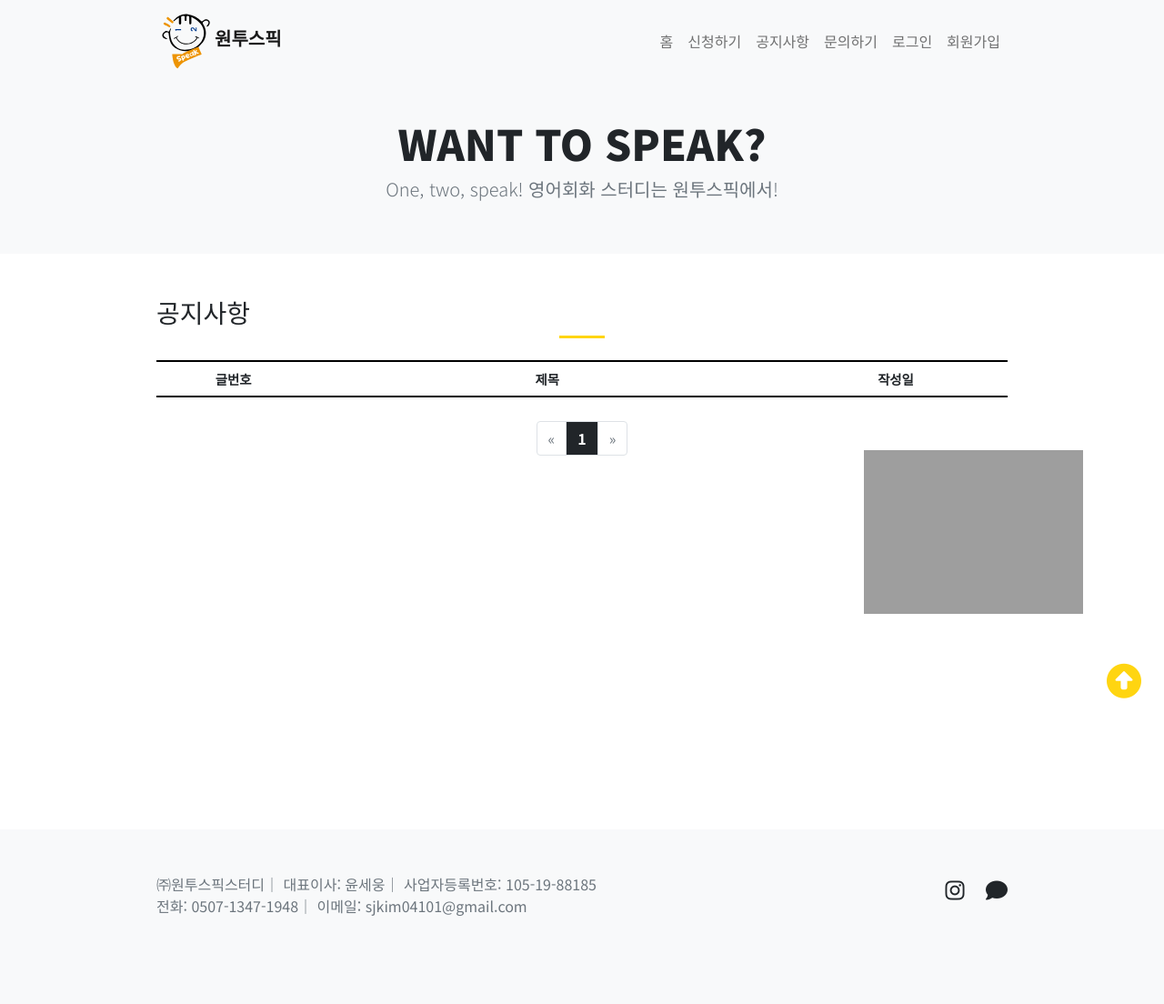
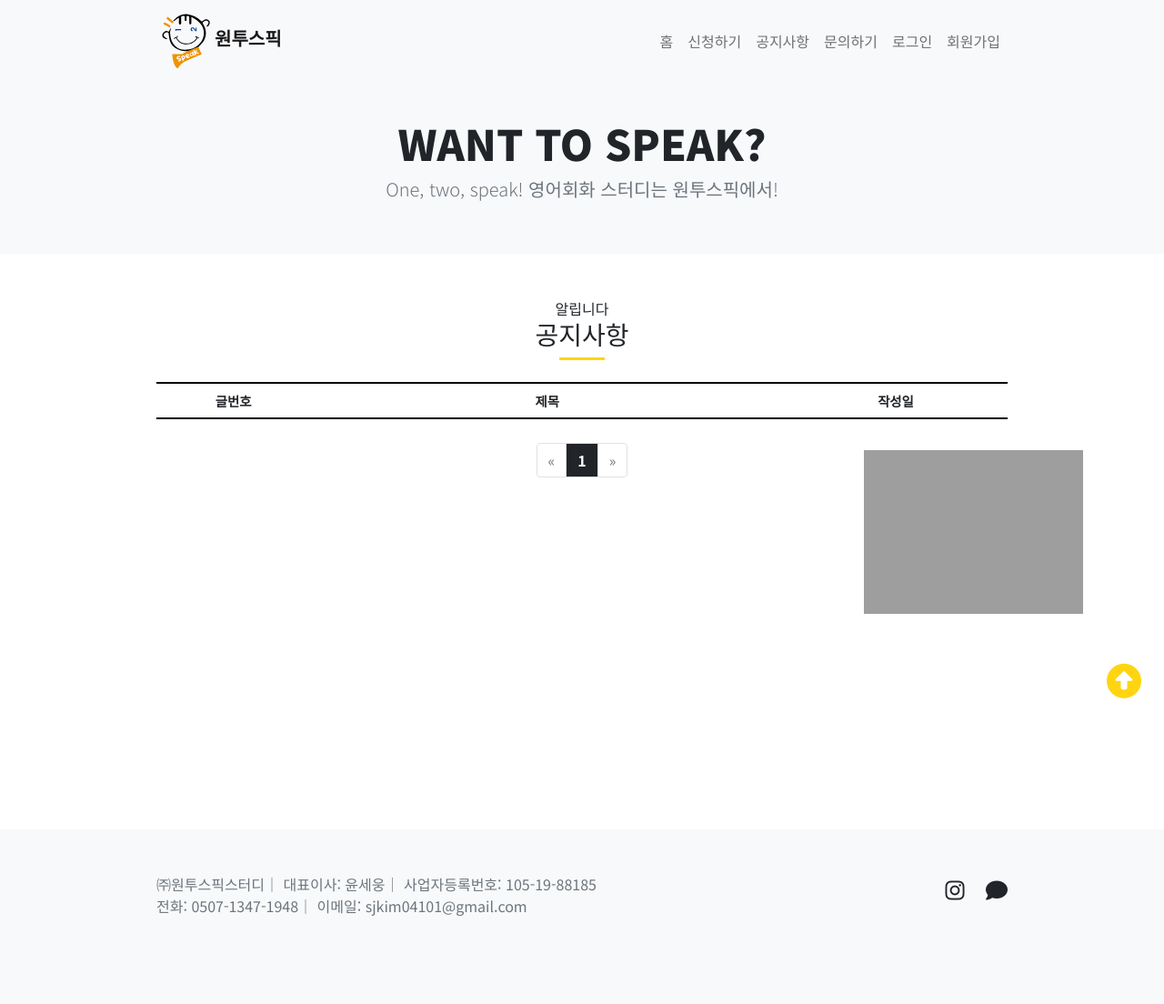
Before and after one commit to PPakSang/WTS, a Django app: page /category/notice/1 in a window 1280 px wide. Shown: the whole page at 91% size. Run offline with Django 3.2, Linux system fonts and the light colour scheme; data that the repository does not hold is empty; parts of the project's set-up code (start-up, migrations or seed data) failed here and were passed over; some libraries are stand-ins or nearby versions; grey boxes are pictures that could not be loaded.

Commit message:
게시판 css 수정 완

```diff
--- a/WTS_web/static/index.css
+++ b/WTS_web/static/index.css
@@ -1,6 +1,18 @@
-.container{
-    max-width: 60rem;
-  }
+:root {
+  --text-color-white: #f0f4f5;
+  --accent-color: #ffd511;
+  --more-accent-color: #ed9402;
+  --text-basic-color: gray;
+  --border-color: #e0edee;
+  --border-color-lightgray: #d1d1d1;
+  --text-color-lightgray: #c8ccd0;
+  --sub-basic-color: #3f464d;
+  --main-basic-color: #212529;
+}
+
+.container {
+  max-width: 60rem;
+}
 /*커뮤니티 글목록*/
 .divline,
 .divline2,
@@ -25,6 +37,12 @@
 .container.qna {
   min-height: calc(100vh - 263px);
   position: relative;
+}
+
+.menu_title,
+.menu_info {
+  text-align: center;
+  margin: 0px auto;
 }
 
 .qna_index ul,
--- a/WTS_web/templates/study/function/notice_view.html
+++ b/WTS_web/templates/study/function/notice_view.html
@@ -3,8 +3,9 @@
 <link rel="stylesheet" href="{% static 'index.css' %}">
 
 <div class="container qna">
-    <h3 class="menu_title mt-5"> 공지사항</h3>
-    <div class="stick  mb-4"></div>
+    <p class="menu_info mb-0 mt-3 mt-md-5">알립니다</p>
+    <h3 class="menu_title mb-2"> 공지사항</h3>
+    <div class="stick mb-4"></div>
     <div class="divline"></div>
     <div class="qna_index">
         <ul class="p-2">
```
